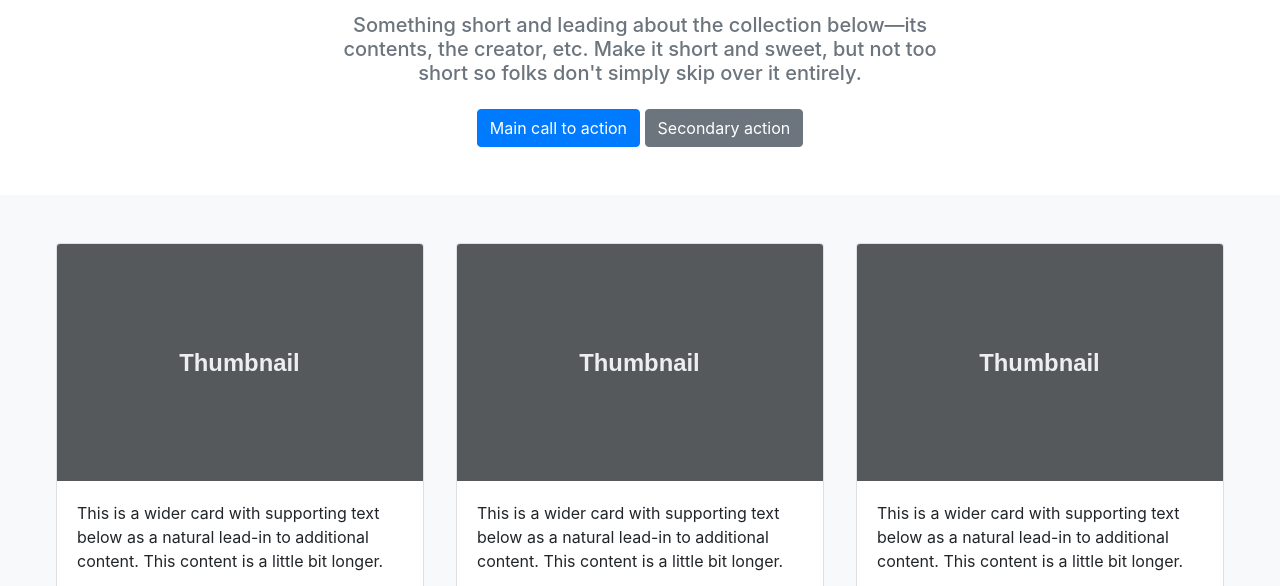
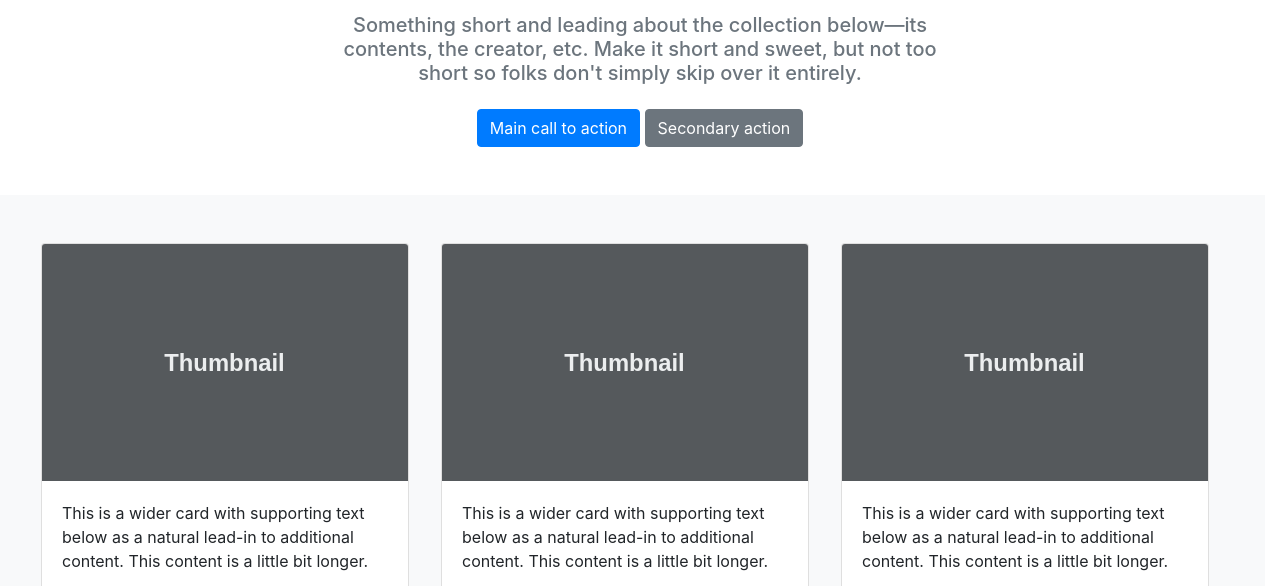
Before and after one commit to VivianeTixier/testbootstrap.github.io, a plain HTML site: page index.html in a window 1280 px wide. Shown: the part 203-789 px from the top of the page. Drawn offline with nearby package versions, Linux system fonts and the light colour scheme.

Commit message:
ajustement encore

```diff
--- a/index.html
+++ b/index.html
@@ -53,7 +53,7 @@
             </div>
         </div>
     </section>
-    <section class="row justify-content-center mt-5 mb-5 bg-light">
+    <section class="row justify-content-center mt-5 mb-5 bg-light container-fluid">
         <div class="card mr-3 ml-3 mt-5" style="width: 23rem;">
             <img class="card-img-top" src="téléchargement.svg" alt="Card image cap">
             <div class="card-body">
```
